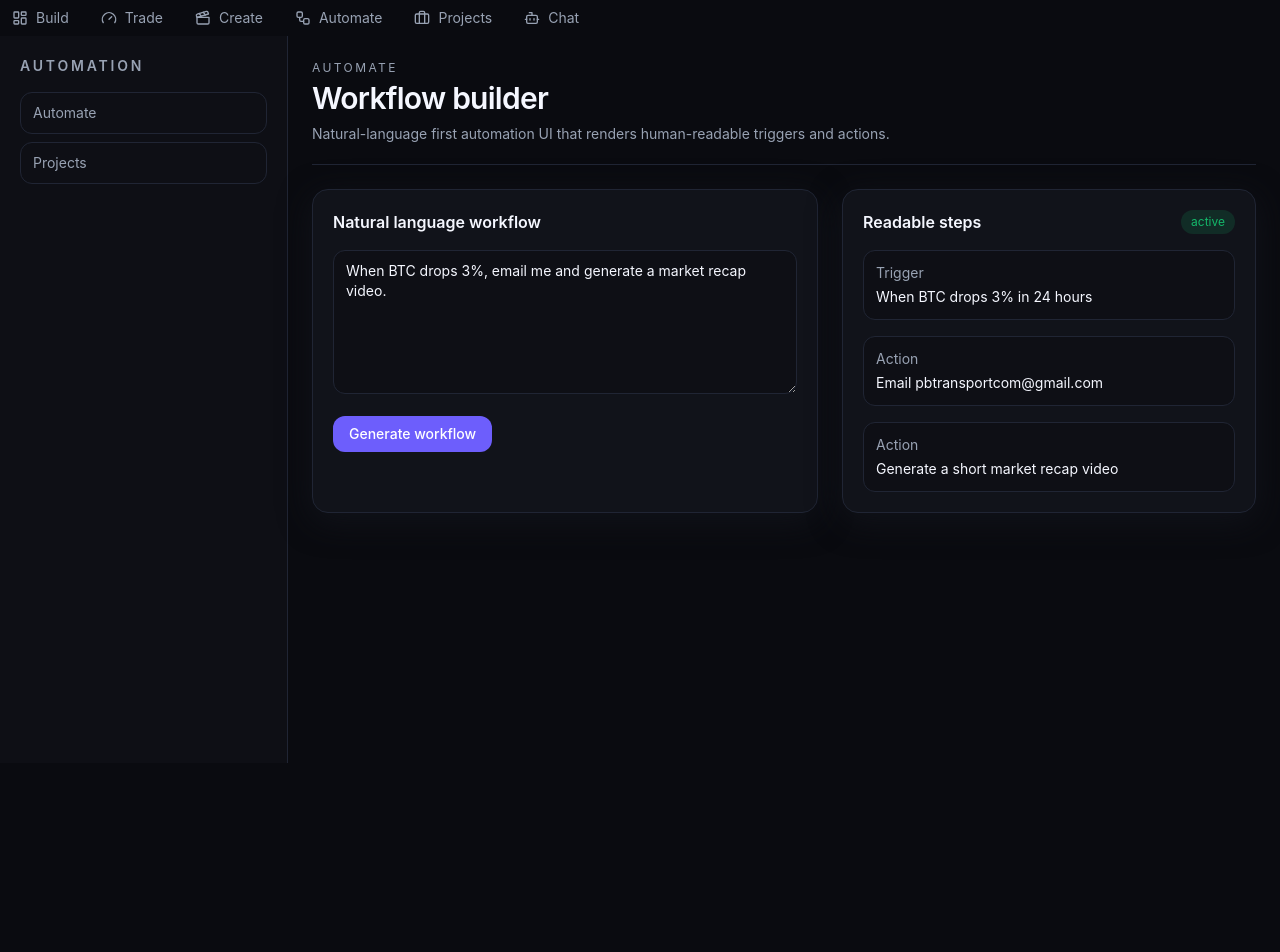
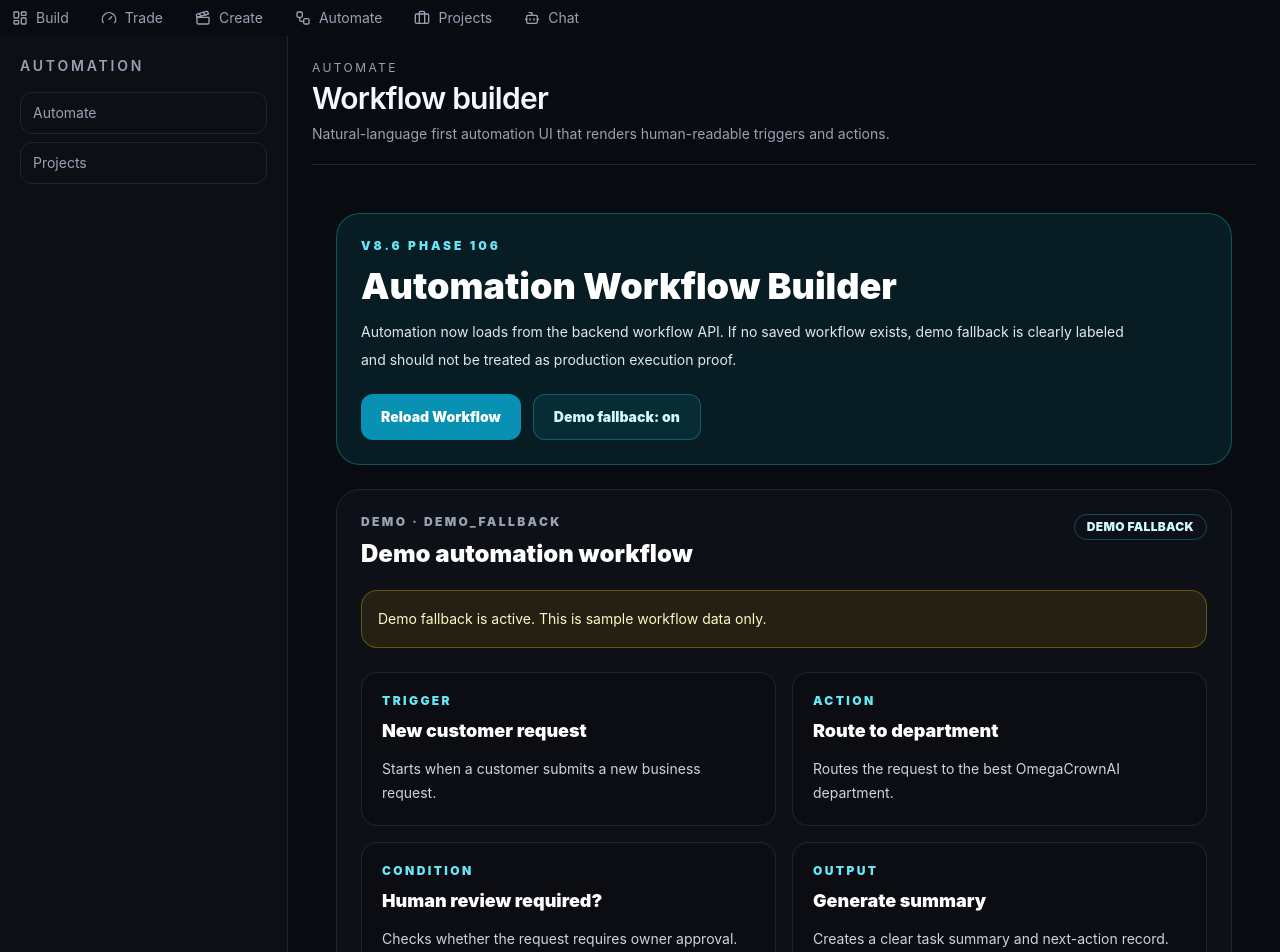
Before and after one commit to pbtransportcom-droid/omegacrownai-dashboard, a Next.js app in the folder omegacrownai-dashboard/: page /automate in a window 1280 px wide. Shown: the top 952 px of the page. Before the commit the page ends 800 px from the top, so only its background shows below. Built offline with nearby package versions, Linux system fonts and the light colour scheme; no server answers; the database is empty.

Commit message:
Wire automation workspace to backend workflow data

```diff
--- /dev/null
+++ b/omegacrownai-dashboard/app/api/automation/workflows/route.ts
@@ -0,0 +1,26 @@
+import { NextRequest, NextResponse } from "next/server";
+import { getAutomationWorkflowView } from "@/lib/automation-workflows/automation-workflow-engine";
+
+export async function GET(request: NextRequest) {
+  const { searchParams } = new URL(request.url);
+  const projectId = searchParams.get("projectId");
+  const demo = searchParams.get("demo") !== "false";
+
+  const workflow = await getAutomationWorkflowView({
+    projectId,
+    allowDemoFallback: demo
+  });
+
+  return NextResponse.json(
+    {
+      phase: "v8.6 Phase 106",
+      service: "Automation workflow data",
+      workflow
+    },
+    {
+      headers: {
+        "Cache-Control": "no-store"
+      }
+    }
+  );
+}
--- a/omegacrownai-dashboard/components/automate/AutomateWorkspace.tsx
+++ b/omegacrownai-dashboard/components/automate/AutomateWorkspace.tsx
@@ -1,63 +1,172 @@
-'use client';
+"use client";
 
-import { useState } from 'react';
-import { Button } from '@/components/common/Button';
-import { Card } from '@/components/common/Card';
-import { Textarea } from '@/components/common/Textarea';
-import { mockWorkflow } from '@/lib/mock-data';
-import { generateWorkflow } from '@/lib/api/automate';
-import { WorkflowView } from '@/lib/types';
+import { useEffect, useState } from "react";
+
+type AutomationWorkflowNode = {
+  id: string;
+  type: "trigger" | "action" | "condition" | "output";
+  label: string;
+  description: string;
+};
+
+type AutomationWorkflowView = {
+  id: string;
+  name: string;
+  status: "live_data" | "demo_fallback" | "empty" | "error";
+  source: "database" | "demo";
+  nodes: AutomationWorkflowNode[];
+  notes: string[];
+};
 
 export function AutomateWorkspace() {
-  const [instruction, setInstruction] = useState('When BTC drops 3%, email me and generate a market recap video.');
-  const [workflow, setWorkflow] = useState<WorkflowView | null>(mockWorkflow);
+  const [workflow, setWorkflow] = useState<AutomationWorkflowView | null>(null);
+  const [loading, setLoading] = useState(true);
+  const [demoAllowed, setDemoAllowed] = useState(true);
 
-  async function onGenerate() {
+  async function loadWorkflow(nextDemoAllowed = demoAllowed) {
+    setLoading(true);
+
     try {
-    const result = await generateWorkflow(instruction);
+      const response = await fetch(
+        `/api/automation/workflows?demo=${nextDemoAllowed ? "true" : "false"}`,
+        {
+          cache: "no-store"
+        }
+      );
 
+      const data = await response.json();
+
+      if (!response.ok) {
+        throw new Error(data?.error || "Failed to load automation workflow.");
+      }
+
+      setWorkflow(data.workflow);
+    } catch (error: any) {
       setWorkflow({
-      trigger: {
-        type: "generated",
-        description: result.trigger,
-      },
-      actions: result.actions.map((action) => ({
-        type: "action",
-        description: action,
-      })),
-      status: result.status,
+        id: "automation_client_error",
+        name: "Automation workflow unavailable",
+        status: "error",
+        source: "database",
+        nodes: [],
+        notes: [error?.message || "Failed to load automation workflow."]
       });
-  } catch {
-    setWorkflow(mockWorkflow);
+    } finally {
+      setLoading(false);
     }
   }
 
+  useEffect(() => {
+    loadWorkflow(true);
+    // eslint-disable-next-line react-hooks/exhaustive-deps
+  }, []);
+
+  const statusLabel =
+    workflow?.status === "live_data"
+      ? "Live database workflow"
+      : workflow?.status === "demo_fallback"
+        ? "Demo fallback"
+        : workflow?.status === "empty"
+          ? "No workflow found"
+          : workflow?.status === "error"
+            ? "Error"
+            : "Loading";
+
   return (
-    <div className="grid gap-6 xl:grid-cols-[1.1fr_0.9fr]">
-      <Card>
-        <h3 className="font-semibold">Natural language workflow</h3>
-        <Textarea className="mt-4 min-h-36" value={instruction} onChange={(e) => setInstruction(e.target.value)} />
-        <Button className="mt-4" onClick={onGenerate}>Generate workflow</Button>
-      </Card>
+    <section className="mx-auto max-w-6xl space-y-6 p-6 text-white">
+      <div className="rounded-3xl border border-cyan-400/30 bg-cyan-500/10 p-6">
+        <p className="text-xs font-black uppercase tracking-[0.25em] text-cyan-300">
+          v8.6 Phase 106
+        </p>
+        <h1 className="mt-3 text-4xl font-black">Automation Workflow Builder</h1>
+        <p className="mt-3 max-w-3xl text-sm leading-7 text-slate-200">
+          Automation now loads from the backend workflow API. If no saved
+          workflow exists, demo fallback is clearly labeled and should not be
+          treated as production execution proof.
+        </p>
 
-      <Card>
-        <div className="flex items-center justify-between">
-          <h3 className="font-semibold">Readable steps</h3>
-          <span className="rounded-full bg-success/15 px-2.5 py-1 text-xs text-success">{workflow?.status || 'paused'}</span>
+        <div className="mt-5 flex flex-wrap gap-3">
+          <button
+            onClick={() => loadWorkflow(demoAllowed)}
+            disabled={loading}
+            className="rounded-xl bg-cyan-600 px-5 py-3 text-sm font-black text-white hover:bg-cyan-500 disabled:opacity-60"
+          >
+            {loading ? "Loading..." : "Reload Workflow"}
+          </button>
+
+          <button
+            onClick={() => {
+              const next = !demoAllowed;
+              setDemoAllowed(next);
+              loadWorkflow(next);
+            }}
+            disabled={loading}
+            className="rounded-xl border border-cyan-400/30 bg-cyan-500/10 px-5 py-3 text-sm font-black text-cyan-100 hover:bg-cyan-500/20 disabled:opacity-60"
+          >
+            Demo fallback: {demoAllowed ? "on" : "off"}
+          </button>
         </div>
-        <div className="mt-4 space-y-4 text-sm">
-          <div className="rounded-xl border border-border bg-black/20 p-3">
-            <p className="text-muted">Trigger</p>
-            <p className="mt-1">{workflow?.trigger.description}</p>
       </div>
-          {workflow?.actions.map((action) => (
-            <div key={action.description} className="rounded-xl border border-border bg-black/20 p-3">
-              <p className="text-muted">Action</p>
-              <p className="mt-1">{action.description}</p>
+
+      <div className="rounded-3xl border border-border bg-panel/70 p-6">
+        <div className="flex flex-wrap items-start justify-between gap-4">
+          <div>
+            <p className="text-xs font-black uppercase tracking-[0.2em] text-muted">
+              {workflow?.source || "loading"} · {workflow?.status || "loading"}
+            </p>
+            <h2 className="mt-2 text-2xl font-black text-white">
+              {workflow?.name || "Loading automation workflow"}
+            </h2>
           </div>
+          <span className="rounded-full border border-cyan-400/30 px-3 py-1 text-xs font-black uppercase tracking-wide text-cyan-100">
+            {statusLabel}
+          </span>
+        </div>
+
+        {workflow?.status === "demo_fallback" ? (
+          <div className="mt-5 rounded-2xl border border-yellow-400/30 bg-yellow-500/10 p-4 text-sm leading-6 text-yellow-100">
+            Demo fallback is active. This is sample workflow data only.
+          </div>
+        ) : null}
+
+        {workflow?.status === "empty" ? (
+          <div className="mt-5 rounded-2xl border border-slate-400/30 bg-slate-500/10 p-4 text-sm leading-6 text-slate-200">
+            No saved automation workflow found. Create a project automation build
+            before claiming this feature is fully live.
+          </div>
+        ) : null}
+
+        <div className="mt-6 grid gap-4 md:grid-cols-2">
+          {(workflow?.nodes || []).map((node) => (
+            <article
+              key={node.id}
+              className="rounded-2xl border border-border bg-black/20 p-5"
+            >
+              <p className="text-xs font-black uppercase tracking-[0.2em] text-cyan-300">
+                {node.type}
+              </p>
+              <h3 className="mt-2 text-lg font-black text-white">{node.label}</h3>
+              <p className="mt-3 text-sm leading-6 text-slate-300">
+                {node.description}
+              </p>
+            </article>
           ))}
         </div>
-      </Card>
+
+        {!workflow?.nodes?.length ? (
+          <p className="mt-6 rounded-2xl border border-border bg-black/20 p-4 text-sm text-muted">
+            No workflow nodes available.
+          </p>
+        ) : null}
+
+        <div className="mt-6 rounded-2xl border border-border bg-slate-950 p-4">
+          <h3 className="text-sm font-black text-white">Workflow notes</h3>
+          <ul className="mt-3 list-disc space-y-2 pl-5 text-sm leading-6 text-slate-300">
+            {(workflow?.notes || []).map((note) => (
+              <li key={note}>{note}</li>
+            ))}
+          </ul>
         </div>
+      </div>
+    </section>
   );
 }
--- /dev/null
+++ b/omegacrownai-dashboard/lib/automation-workflows/automation-workflow-engine.ts
@@ -0,0 +1,150 @@
+import { prisma } from "@/lib/db";
+
+export type AutomationWorkflowStatus =
+  | "live_data"
+  | "demo_fallback"
+  | "empty"
+  | "error";
+
+export type AutomationWorkflowNode = {
+  id: string;
+  type: "trigger" | "action" | "condition" | "output";
+  label: string;
+  description: string;
+};
+
+export type AutomationWorkflowView = {
+  id: string;
+  name: string;
+  status: AutomationWorkflowStatus;
+  source: "database" | "demo";
+  nodes: AutomationWorkflowNode[];
+  notes: string[];
+};
+
+const demoWorkflow: AutomationWorkflowView = {
+  id: "demo_automation_workflow",
+  name: "Demo automation workflow",
+  status: "demo_fallback",
+  source: "demo",
+  nodes: [
+    {
+      id: "trigger_new_request",
+      type: "trigger",
+      label: "New customer request",
+      description: "Starts when a customer submits a new business request."
+    },
+    {
+      id: "action_route_department",
+      type: "action",
+      label: "Route to department",
+      description: "Routes the request to the best OmegaCrownAI department."
+    },
+    {
+      id: "condition_needs_review",
+      type: "condition",
+      label: "Human review required?",
+      description: "Checks whether the request requires owner approval."
+    },
+    {
+      id: "output_summary",
+      type: "output",
+      label: "Generate summary",
+      description: "Creates a clear task summary and next-action record."
+    }
+  ],
+  notes: [
+    "This is demo fallback data.",
+    "Real workflow data should come from saved project builds, executions, or workflow records.",
+    "Do not treat this demo workflow as proof that automation execution is fully wired."
+  ]
+};
+
+function normalizeJsonArray(value: unknown): any[] {
+  return Array.isArray(value) ? value : [];
+}
+
+function nodeFromBuild(build: any, index: number): AutomationWorkflowNode {
+  return {
+    id: build.id || `automation_build_${index + 1}`,
+    type: index === 0 ? "trigger" : "action",
+    label: build.label || build.name || `Automation build ${index + 1}`,
+    description:
+      build.description ||
+      build.prompt ||
+      build.status ||
+      "Saved automation build record."
+  };
+}
+
+export async function getAutomationWorkflowView({
+  projectId,
+  allowDemoFallback = true
+}: {
+  projectId?: string | null;
+  allowDemoFallback?: boolean;
+} = {}): Promise<AutomationWorkflowView> {
+  try {
+    const where: any = {
+      domain: "automation"
+    };
+
+    if (projectId) {
+      where.projectId = projectId;
+    }
+
+    const builds = await prisma.projectBuild.findMany({
+      where,
+      orderBy: {
+        updatedAt: "desc"
+      },
+      take: 12
+    });
+
+    if (builds.length) {
+      return {
+        id: projectId ? `automation_${projectId}` : "automation_latest",
+        name: projectId ? "Project automation workflow" : "Latest automation workflows",
+        status: "live_data",
+        source: "database",
+        nodes: builds.map(nodeFromBuild),
+        notes: [
+          "Loaded from database project build records.",
+          "Execution capability still depends on connected runtime APIs and project execution policy."
+        ]
+      };
+    }
+
+    if (allowDemoFallback) {
+      return demoWorkflow;
+    }
+
+    return {
+      id: "automation_empty",
+      name: "No automation workflow found",
+      status: "empty",
+      source: "database",
+      nodes: [],
+      notes: [
+        "No saved automation workflow records were found.",
+        "Create or save an automation workflow before claiming automation is live."
+      ]
+    };
+  } catch (error: any) {
+    return {
+      id: "automation_error",
+      name: "Automation workflow unavailable",
+      status: "error",
+      source: "database",
+      nodes: [],
+      notes: [
+        error?.message || "Automation workflow query failed.",
+        "Check Prisma schema/model names if projectBuild is unavailable."
+      ]
+    };
+  }
+}
+
+export function getDemoAutomationWorkflow() {
+  return demoWorkflow;
+}
```
Lines whose indentation alone changed are shown as unchanged.
